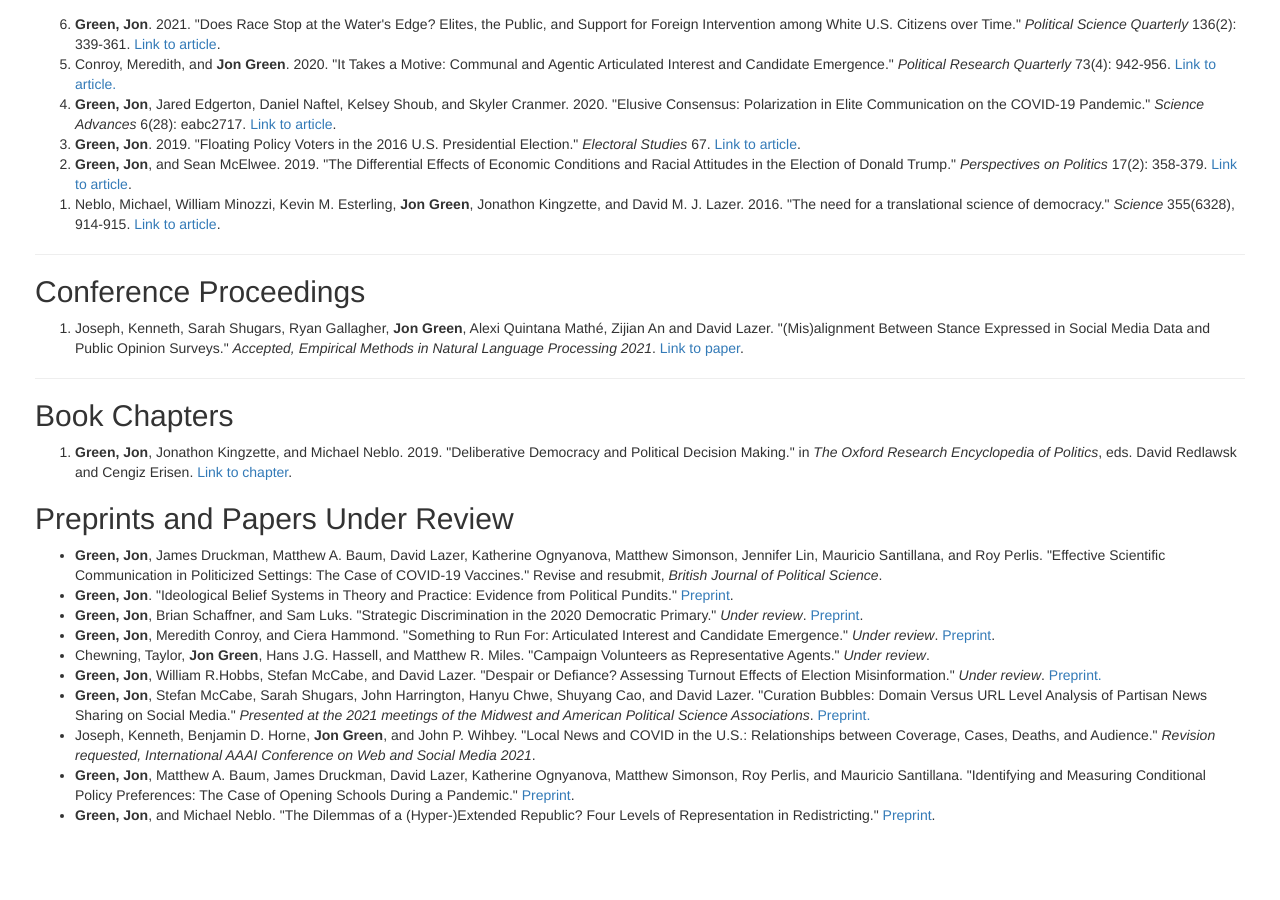
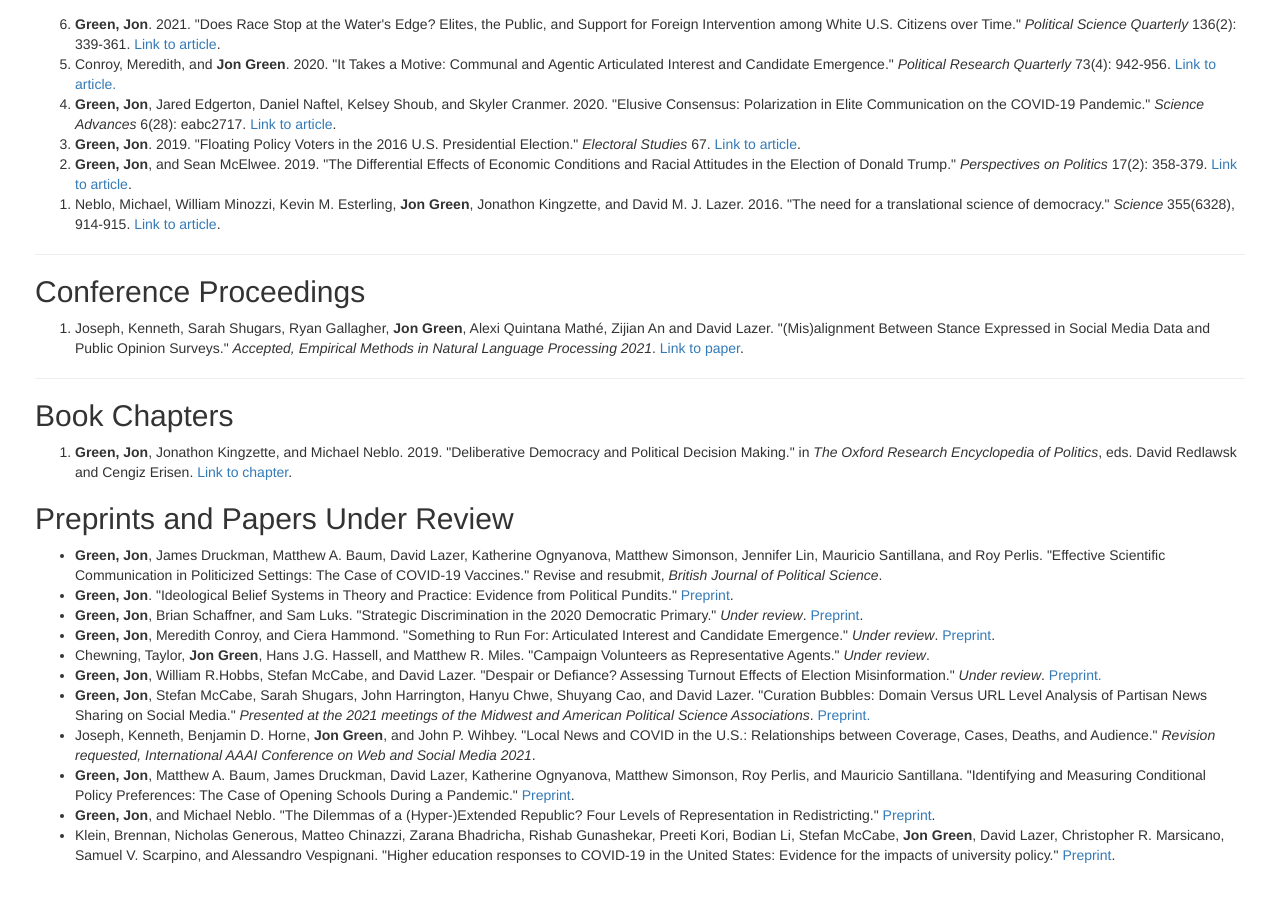
Before and after one commit to jgreen4919/jgreen4919.github.io, a Jekyll site: the page index.html, which Jekyll copies as it is, in a window 1280 px wide and 900 px high, scrolled down 671 px. Built offline with Jekyll 4.4.1, drawn with Linux system fonts in a browser that asks for light colours; before the commit the page ends 1531 px from its top, so only the background shows below that.

Commit message:
add higher ed covid preprint

```diff
--- a/index.html
+++ b/index.html
@@ -62,6 +62,7 @@
       <li>Joseph, Kenneth, Benjamin D. Horne, <strong>Jon Green</strong>, and John P. Wihbey. "Local News and COVID in the U.S.: Relationships between Coverage, Cases, Deaths, and Audience." <i>Revision requested, International AAAI Conference on Web and Social Media 2021</i>.</li>
       <li> <strong>Green, Jon</strong>, Matthew A. Baum, James Druckman, David Lazer, Katherine Ognyanova, Matthew Simonson, Roy Perlis, and Mauricio Santillana. "Identifying and Measuring Conditional Policy Preferences: The Case of Opening Schools During a Pandemic." <a href="https://osf.io/zsh8u/">Preprint</a>.</li>
       <li> <strong>Green, Jon</strong>, and Michael Neblo. "The Dilemmas of a (Hyper-)Extended Republic? Four Levels of Representation in Redistricting." <a href="https://osf.io/6k7wa/">Preprint</a>.</li>
+      <li> Klein, Brennan, Nicholas Generous, Matteo Chinazzi, Zarana Bhadricha, Rishab Gunashekar, Preeti Kori, Bodian Li, Stefan McCabe, <strong>Jon Green</strong>, David Lazer, Christopher R. Marsicano, Samuel V. Scarpino, and Alessandro Vespignani. "Higher education responses to COVID-19 in the United States: Evidence for the impacts of university policy." <a href="https://www.medrxiv.org/content/10.1101/2021.10.07.21264419v2">Preprint</a>.</li>
     </ul>
   </section>
   </article>
```
Also changed, not shown: 4 other files.
